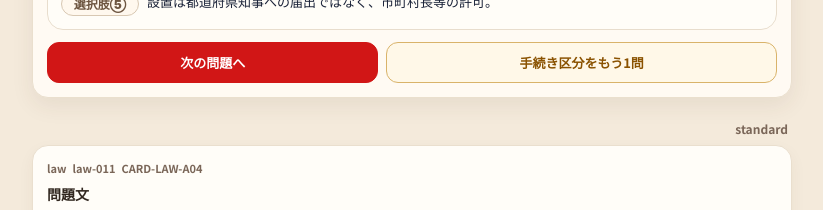
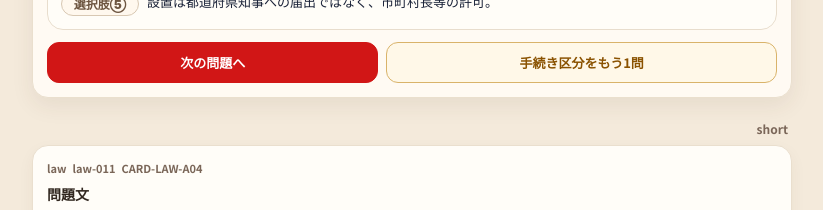
Before and after one commit to tvf6usmhq5pm-crypto/otu4_reboot, a Next.js app: page /dev/explanation-preview in a window 1280 px wide. Shown: the part 1040-1250 px from the top of the page, without its empty margins (228-1051 px from the left). Built offline with nearby package versions, Linux system fonts and the light colour scheme.

Commit message:
fix: enforce explanation style to short

```diff
--- a/data/explanation_meta_pilot_law_v1.ts
+++ b/data/explanation_meta_pilot_law_v1.ts
@@ -61,7 +61,7 @@ export const explanationMetaPilotLawV1: ExplanationMetaMap = {
     id: "LAW-011-001",
     lossCategory: "procedure_confusion",
     lossTitle: "この問題の急所",
-    style: "standard",
+    style: "short",
     content: `危険物施設の変更手続きにおける、**「事前」と「事後」の境界線**を整理しましょう。
 
 ▶ **施設の中身や構造を変える**（指定数量・品名の変更）
```
